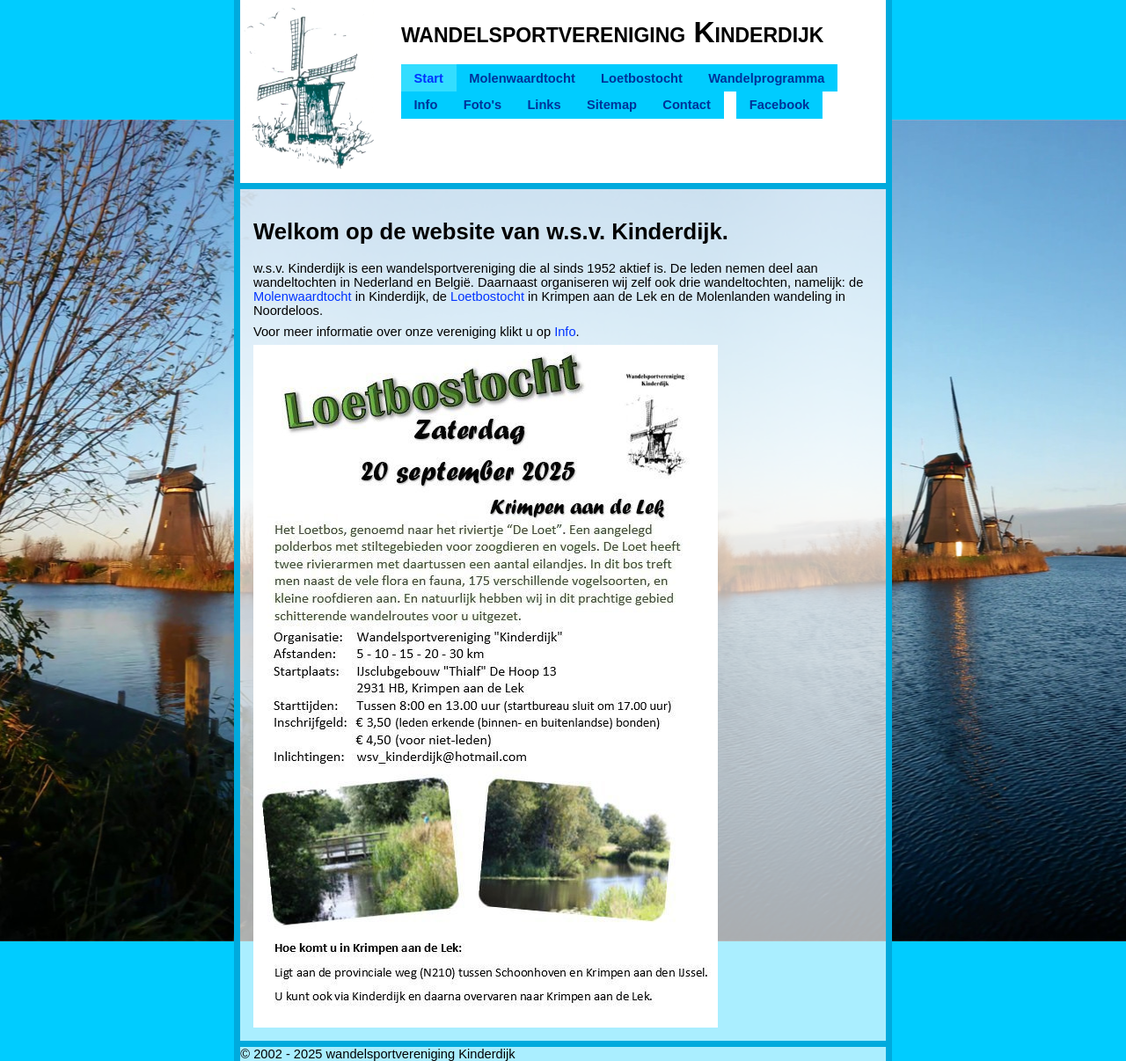
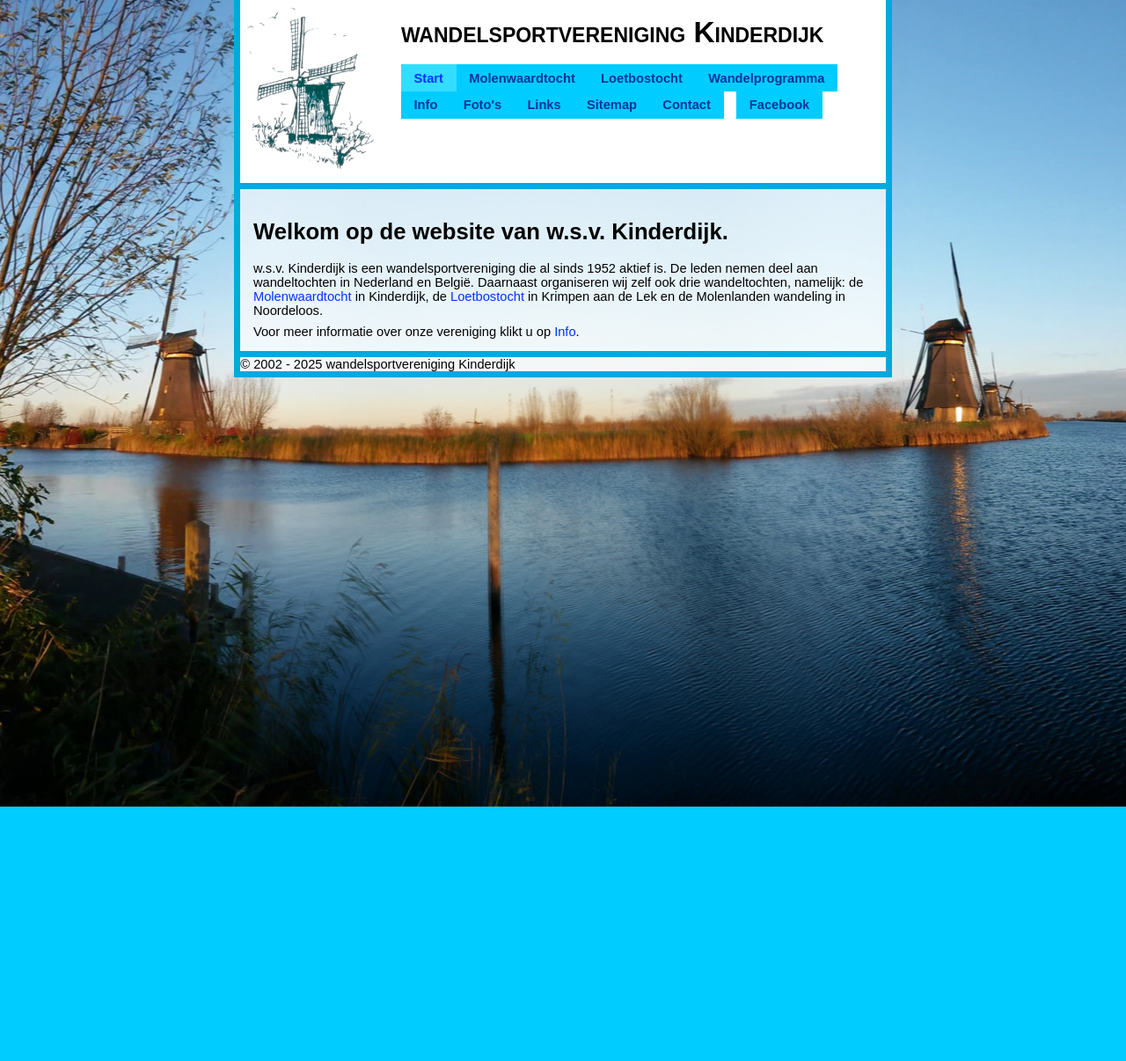
Before and after one commit to jvisser84/www.wsvkinderdijk.nl, a Jekyll site: the page built from docs/index.md, in a window 1280 px wide. Shown: the whole page at 88% size. Built offline with Jekyll 4.4.1, drawn with Linux system fonts in a browser that asks for light colours.

Commit message:
Flyer Loetbostocht 2025 verwijderd van index pagina.

```diff
--- a/docs/index.md
+++ b/docs/index.md
@@ -6,5 +6,3 @@ permalink: /
 w.s.v. Kinderdijk is een wandelsportvereniging die al sinds 1952 aktief is. De leden nemen deel aan wandeltochten in Nederland en Belgi&euml;. Daarnaast organiseren wij zelf ook drie wandeltochten, namelijk: de [Molenwaardtocht](/molenwaardtocht) in Kinderdijk, de [Loetbostocht](/loetbostocht) in Krimpen aan de Lek en de Molenlanden wandeling in Noordeloos.
 
 Voor meer informatie over onze vereniging klikt u op [Info](/info).
-
-![Flyer Loetbostocht 2025](/assets/images/Flyer_Loet_2025.jpg "Flyer Loetbostocht 2025")
```
